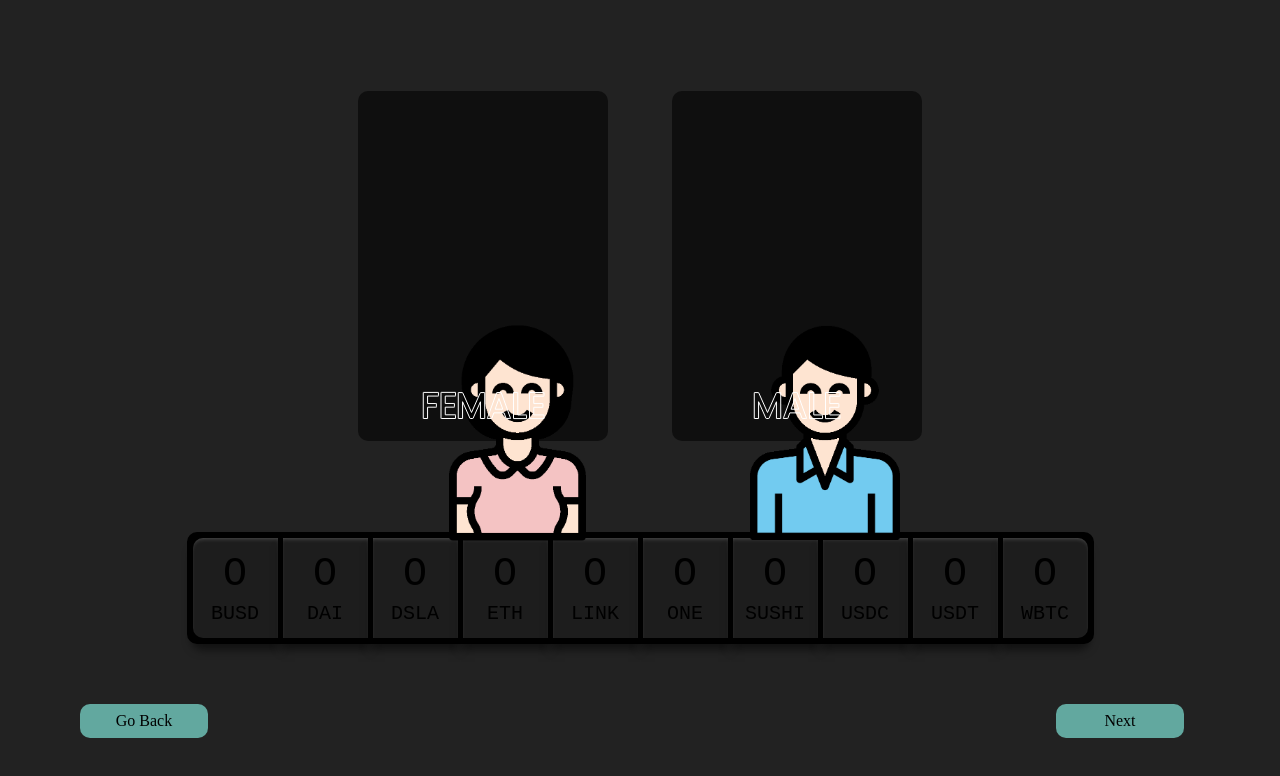
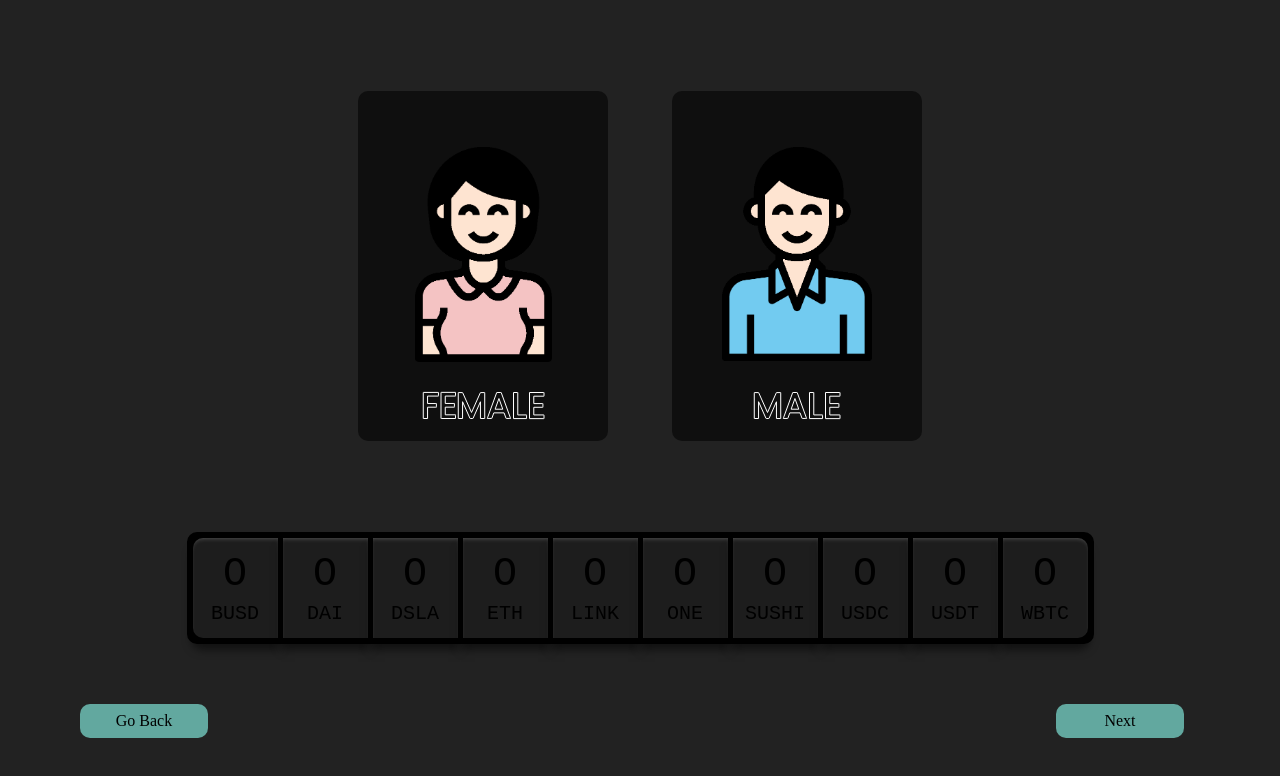
Before and after one commit to Project-Alchemists/chainlink-hack, a React (Create React App) app in the folder frontend/: page /character in a window 1280 px wide. Shown: the top 776 px of the page. Built offline with nearby package versions, Linux system fonts and the light colour scheme.

Commit message:
merged branches

```diff
--- a/frontend/src/components/AnimatedBg.css
+++ b/frontend/src/components/AnimatedBg.css
@@ -51,7 +51,7 @@
   left: 0;
   right: 0;
   display: block;
-  z-index: 0;
+  z-index: -1000;
 }
 
 .twinkling {
@@ -65,7 +65,7 @@
   right: 0;
   top: 0;
   bottom: 0;
-  z-index: 2;
+  z-index: -999;
 
   -moz-animation: move-background 70s linear infinite;
   -ms-animation: move-background 70s linear infinite;
@@ -93,7 +93,7 @@
   -webkit-animation: move-background 150s linear infinite;
   animation: move-background 150s linear infinite;
 }
-img {
+#globe-img {
   height: 70vh;
   width: 70vh;
   position: absolute;
--- a/frontend/src/components/AnimatedBg.jsx
+++ b/frontend/src/components/AnimatedBg.jsx
@@ -6,6 +6,7 @@ export default function AnimatedBg() {
     <>
       <div className="background-container">
         <img
+          id="globe-img"
           src="https://www.pinclipart.com/picdir/big/163-1635292_planets-clipart-animated-globe-3d-model-of-earth.png"
           alt=""
         />
```
Also changed, not shown: frontend/src/components/Character.jsx (+3 -6 lines).
